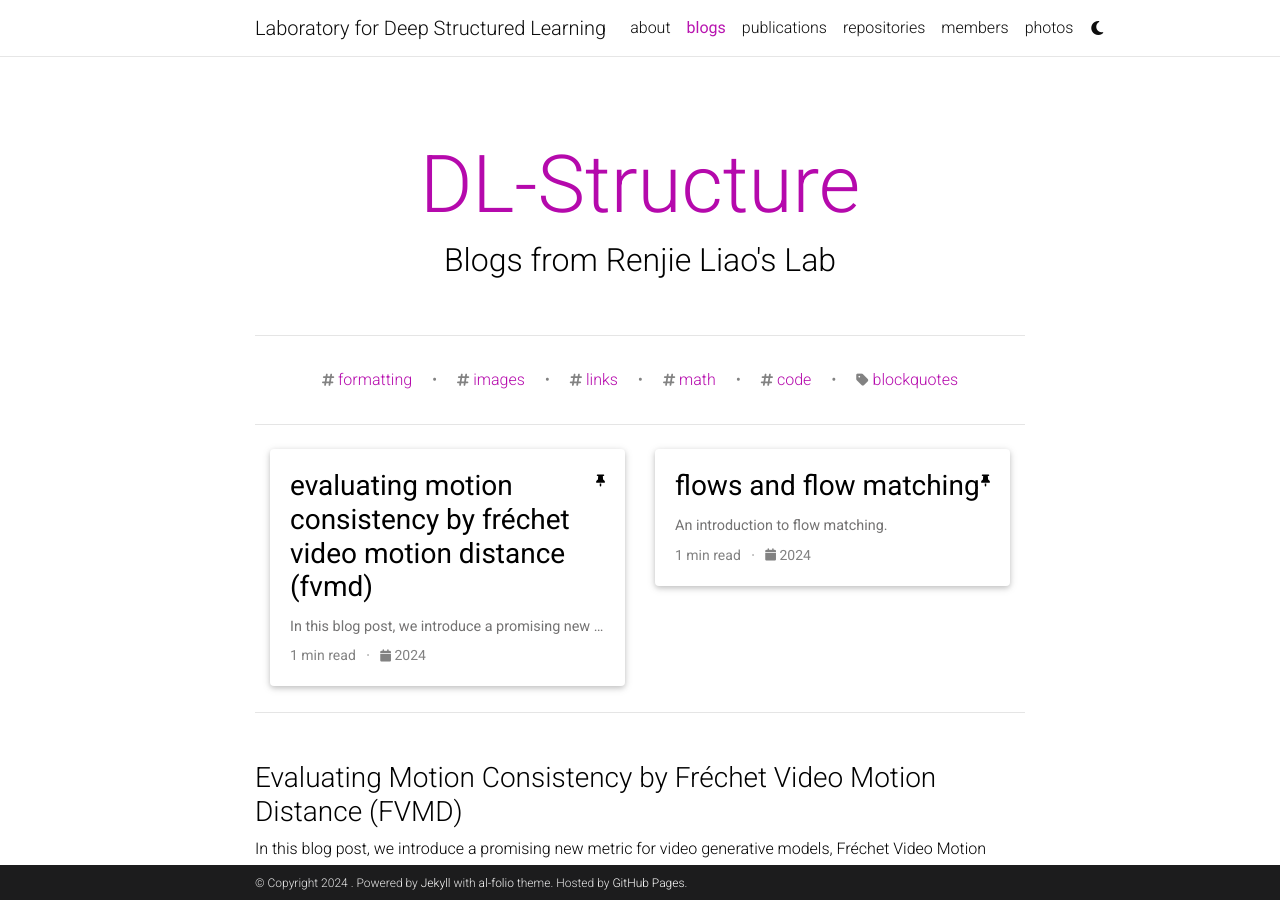
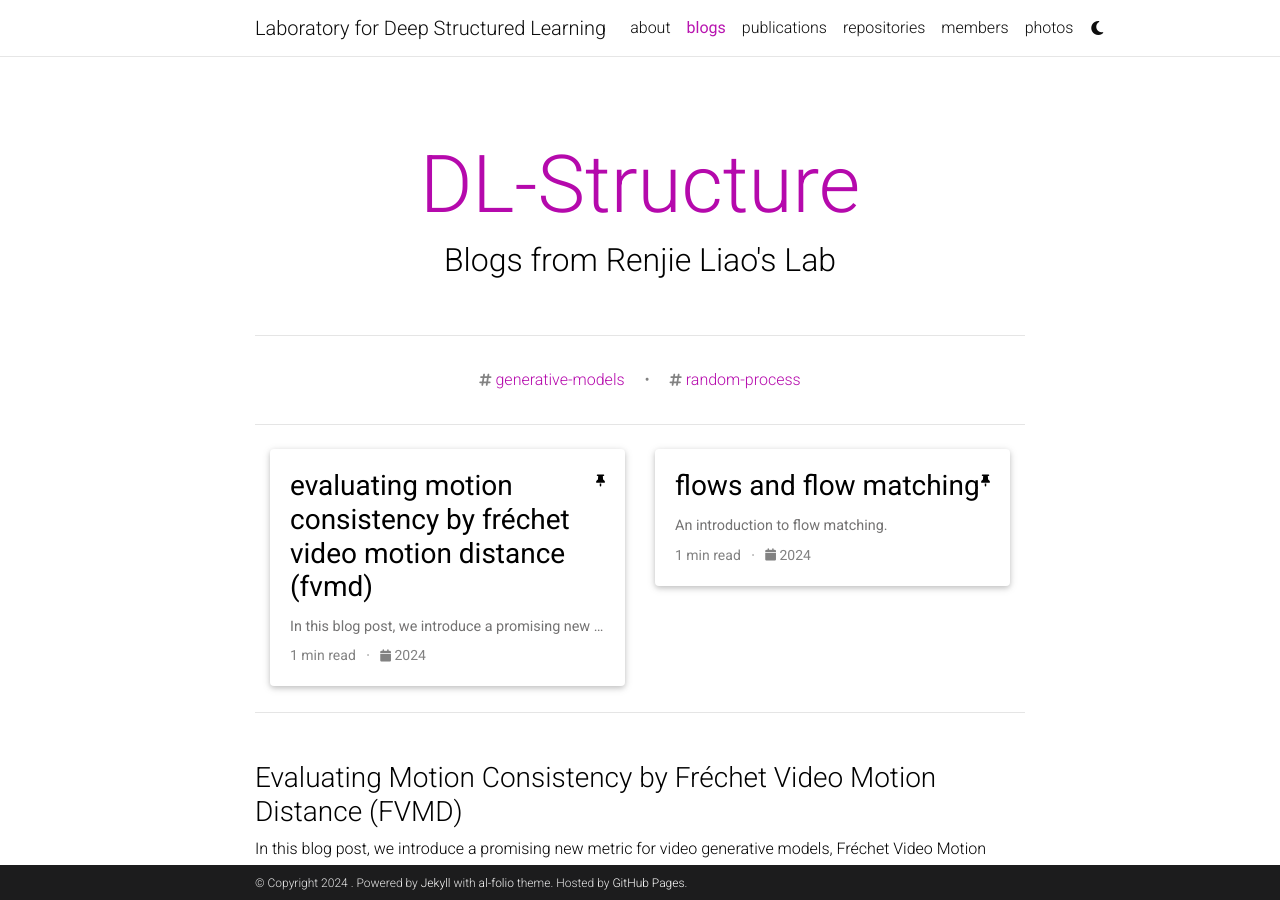
Before and after one commit to DSL-Lab/DSL-Lab.github.io, a Jekyll site: the page built from blog/index.html, in a window 1280 px wide and 900 px high. Built offline with Jekyll 4.4.1, drawn with Linux system fonts in a browser that asks for light colours; the list of posts is cut into pages by our own code; comment, search, counter and statistics services are not loaded; a style sheet for code colours, icons or effects is not loaded.

Commit message:
clarify blog tags to display

```diff
--- a/_config.yml
+++ b/_config.yml
@@ -261,8 +261,8 @@ jekyll-archives:
     tag: '/blog/tag/:name/'
     category: '/blog/category/:name/'
 
-display_tags: ['formatting', 'images', 'links', 'math', 'code'] # these tags will be displayed on the front page of your blog
-display_categories: ['blockquotes'] # these categories will be displayed on the front page of your blog
+display_tags: ['generative-models', 'random-process'] # these tags will be displayed on the front page of your blog
+# display_categories: ['blockquotes'] # these categories will be displayed on the front page of your blog
 
 # -----------------------------------------------------------------------------
 # Jekyll Scholar
```
